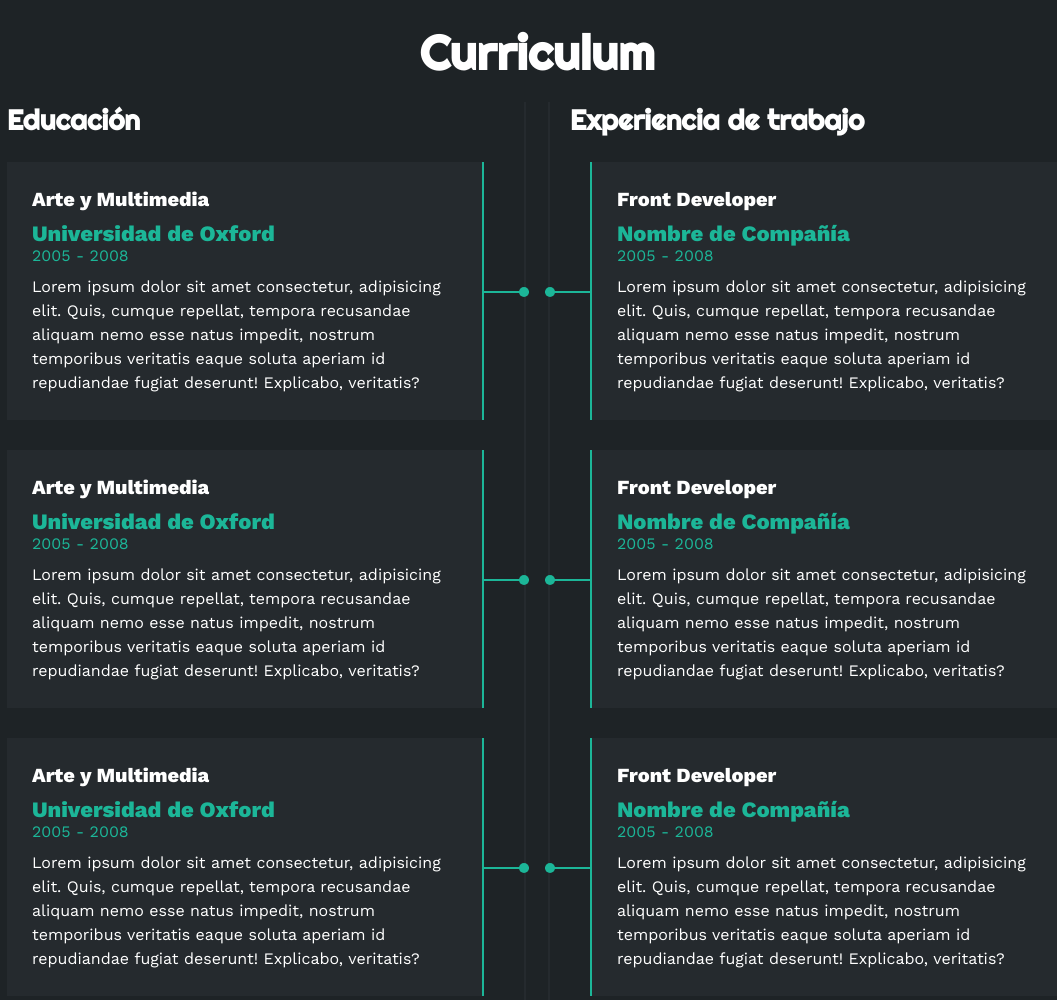
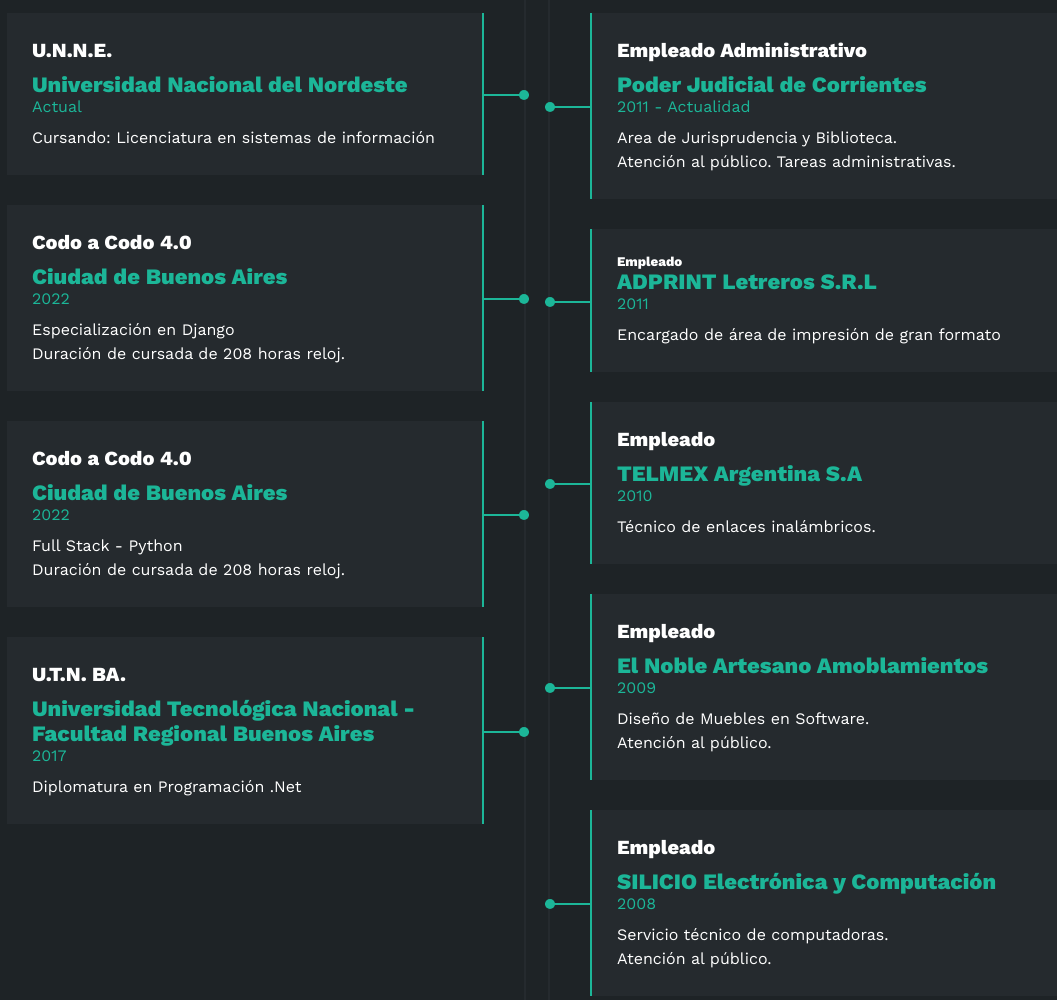
Before and after one commit to numamolina/portfolio, a plain HTML site: page index.html in a window 1280 px wide. Shown: the part 2121-3121 px from the top of the page, without its empty margins (103-1160 px from the left). Drawn offline with nearby package versions, Linux system fonts and the light colour scheme.

Commit message:
nuevos cambios

```diff
--- a/index.html
+++ b/index.html
@@ -39,11 +39,12 @@
             </div>
             <h1>Numa Molina Pauluk</h1>
             <h2>FullStack Dev</h2>
+
             <div class="redes">
-
                 <a href="https://github.com/numamolina" target="_blank"><i class="fa-brands fa-github"></i></a>
                 <a href="https://www.linkedin.com/in/numa-molina-pauluk/" target="_blank"><i class="fa-brands fa-linkedin-in"></i></a>
             </div>
+
         </div>
     </section>
 
@@ -51,13 +52,11 @@
     <section id="sobremi" class="sobremi">
         <div class="contenido-seccion">
             <h2>Sobre Mí</h2>
-            <p><span>Hola, soy Numa Molina Pauluk,</span> un apasionado desarrollador fullstack con experiencia en HTML, CSS, JavaScript y React. Mi pasión por la tecnología y el diseño me ha llevado a interesarme especialmente en el ámbito de UX/UI y Frontend.
+            <p><span>Hola, soy Numa Molina Pauluk,</span> un apasionado desarrollador fullstack con experiencia en HTML, CSS, JavaScript y React. Me interesa especialmente  el ámbito de UX/UI y Frontend.
 
-                Además de mi conocimiento en desarrollo, también puedo entender conversaciones en inglés y portugués, lo que me permite comunicarme eficazmente en entornos multilingües.
-                Fuera del mundo del desarrollo, tengo una pasión por la fotografía, capturando momentos y contando historias a través de imágenes. Esta creatividad visual se refleja en mi enfoque en el diseño y la estética en mis proyectos.
+                              Fuera del mundo del desarrollo, tengo una pasión por la fotografía, capturando momentos y contando historias a través de imágenes. Esta creatividad visual se refleja en mi enfoque en el diseño y la estética en mis proyectos.
 
-                <br>
-                ¡Gracias por visitar mi portfolio y espero que disfrutes explorando mis proyectos!</p>
+
 
             <div class="fila">
                 <!-- datos personales -->
@@ -116,12 +115,14 @@
                         </div>
 
                     </div>
+
                 </div>
             </div>
-            <button>
+             <!--  <button>
                 Descargar CV <i class="fa-solid fa-download"></i>
                 <span class="overlay"></span>
-            </button>
+            </button> -->
+
         </div>
     </section>
 
@@ -230,28 +231,40 @@
                 <div class="col izquierda">
                     <h3>Educación</h3>
                     <div class="item izq">
-                        <h4>Arte y Multimedia</h4>
-                        <span class="casa">Universidad de Oxford</span>
-                        <span class="fecha">2005 - 2008</span>
-                        <p>Lorem ipsum dolor sit amet consectetur, adipisicing elit. Quis, cumque repellat, tempora recusandae aliquam nemo esse natus impedit, nostrum temporibus veritatis eaque soluta aperiam id repudiandae fugiat deserunt! Explicabo, veritatis?</p>
+                        <h4>U.N.N.E.</h4>
+                        <span class="casa">Universidad Nacional del Nordeste</span>
+                        <span class="fecha">Actual</span>
+                        <p>Cursando: Licenciatura en sistemas de informaci&oacuten</p>
+
                         <div class="conectori">
                             <div class="circuloi"></div>
                         </div>
                     </div>
                     <div class="item izq">
-                        <h4>Arte y Multimedia</h4>
-                        <span class="casa">Universidad de Oxford</span>
-                        <span class="fecha">2005 - 2008</span>
-                        <p>Lorem ipsum dolor sit amet consectetur, adipisicing elit. Quis, cumque repellat, tempora recusandae aliquam nemo esse natus impedit, nostrum temporibus veritatis eaque soluta aperiam id repudiandae fugiat deserunt! Explicabo, veritatis?</p>
+                        <h4>Codo a Codo 4.0</h4>
+                        <span class="casa">Ciudad de Buenos Aires</span>
+                        <span class="fecha">2022</span>
+                        <p>Especializaci&oacuten en Django<Br>
+                        Duraci&oacuten de cursada de 208 horas reloj.</p>
                         <div class="conectori">
                             <div class="circuloi"></div>
                         </div>
                     </div>
                     <div class="item izq">
-                        <h4>Arte y Multimedia</h4>
-                        <span class="casa">Universidad de Oxford</span>
-                        <span class="fecha">2005 - 2008</span>
-                        <p>Lorem ipsum dolor sit amet consectetur, adipisicing elit. Quis, cumque repellat, tempora recusandae aliquam nemo esse natus impedit, nostrum temporibus veritatis eaque soluta aperiam id repudiandae fugiat deserunt! Explicabo, veritatis?</p>
+                        <h4>Codo a Codo 4.0</h4>
+                        <span class="casa">Ciudad de Buenos Aires</span>
+                        <span class="fecha">2022</span>
+                        <p>Full Stack - Python  <Br>
+                        Duraci&oacuten de cursada de 208 horas reloj.</p>
+                        <div class="conectori">
+                            <div class="circuloi"></div>
+                        </div>
+                    </div>
+                    <div class="item izq">
+                        <h4>U.T.N. BA.</h4>
+                        <span class="casa">Universidad Tecnológica Nacional - Facultad Regional Buenos Aires</span>
+                        <span class="fecha">2017</span>
+                        <p>Diplomatura en Programaci&oacuten .Net</p>
                         <div class="conectori">
                             <div class="circuloi"></div>
                         </div>
@@ -261,28 +274,53 @@
                 <div class="col derecha">
                     <h3>Experiencia de trabajo</h3>
                     <div class="item der">
-                        <h4>Front Developer</h4>
-                        <span class="casa">Nombre de Compañía</span>
-                        <span class="fecha">2005 - 2008</span>
-                        <p>Lorem ipsum dolor sit amet consectetur, adipisicing elit. Quis, cumque repellat, tempora recusandae aliquam nemo esse natus impedit, nostrum temporibus veritatis eaque soluta aperiam id repudiandae fugiat deserunt! Explicabo, veritatis?</p>
+                        <h4>Empleado Administrativo</h4>
+                        <span class="casa">Poder Judicial de Corrientes</span>
+                        <span class="fecha">2011 - Actualidad</span>
+                        <p>Area de Jurisprudencia y Biblioteca.
+                            <br>Atenci&oacute;n al p&uacute;blico.
+                            Tareas administrativas.
+                        </p>
                         <div class="conectord">
                             <div class="circulod"></div>
                         </div>
                     </div>
                     <div class="item der">
-                        <h4>Front Developer</h4>
-                        <span class="casa">Nombre de Compañía</span>
-                        <span class="fecha">2005 - 2008</span>
-                        <p>Lorem ipsum dolor sit amet consectetur, adipisicing elit. Quis, cumque repellat, tempora recusandae aliquam nemo esse natus impedit, nostrum temporibus veritatis eaque soluta aperiam id repudiandae fugiat deserunt! Explicabo, veritatis?</p>
+                        <h5>Empleado</h5>
+                        <span class="casa">ADPRINT Letreros S.R.L</span>
+                        <span class="fecha">2011</span>
+                        <p>Encargado de área de impresión de gran formato</p>
                         <div class="conectord">
                             <div class="circulod"></div>
                         </div>
                     </div>
                     <div class="item der">
-                        <h4>Front Developer</h4>
-                        <span class="casa">Nombre de Compañía</span>
-                        <span class="fecha">2005 - 2008</span>
-                        <p>Lorem ipsum dolor sit amet consectetur, adipisicing elit. Quis, cumque repellat, tempora recusandae aliquam nemo esse natus impedit, nostrum temporibus veritatis eaque soluta aperiam id repudiandae fugiat deserunt! Explicabo, veritatis?</p>
+                        <h4>Empleado</h4>
+                        <span class="casa">TELMEX Argentina S.A</span>
+                        <span class="fecha">2010</span>
+                        <p>Técnico de enlaces inalámbricos.</p>
+                        <div class="conectord">
+                            <div class="circulod"></div>
+                        </div>
+                    </div>
+                    <div class="item der">
+                        <h4>Empleado</h4>
+                        <span class="casa">El Noble Artesano Amoblamientos</span>
+                        <span class="fecha">2009</span>
+                        <p>Diseño de Muebles en Software.
+                            <br>Atenci&oacute;n al p&uacute;blico.
+                        </p>
+                        <div class="conectord">
+                            <div class="circulod"></div>
+                        </div>
+                    </div>
+                    <div class="item der">
+                        <h4>Empleado</h4>
+                        <span class="casa">SILICIO Electrónica y Computación</span>
+                        <span class="fecha">2008</span>
+                        <p>Servicio t&eacute;cnico de computadoras.
+                            <br>Atenci&oacute;n al p&uacute;blico.
+                        </p>
                         <div class="conectord">
                             <div class="circulod"></div>
                         </div>
@@ -390,12 +428,9 @@
             <i class="fa-solid fa-angles-up"></i>
         </a>
         <div class="redes">
-            <a href="#"><i class="fa-brands fa-facebook-f"></i></a>
-            <a href="#"><i class="fa-brands fa-twitter"></i></a>
-            <a href="#"><i class="fa-brands fa-skype"></i></a>
-            <a href="#"><i class="fa-brands fa-linkedin-in"></i></a>
-            <a href="#"><i class="fa-solid fa-rss"></i></a>
-        </div>
+                <a href="https://github.com/numamolina" target="_blank"><i class="fa-brands fa-github"></i></a>
+                <a href="https://www.linkedin.com/in/numa-molina-pauluk/" target="_blank"><i class="fa-brands fa-linkedin-in"></i></a>
+            </div>
     </footer>
 
     <script src="script.js"></script>
```
Also changed, not shown: componente.js (added), img/p1.jpg.
